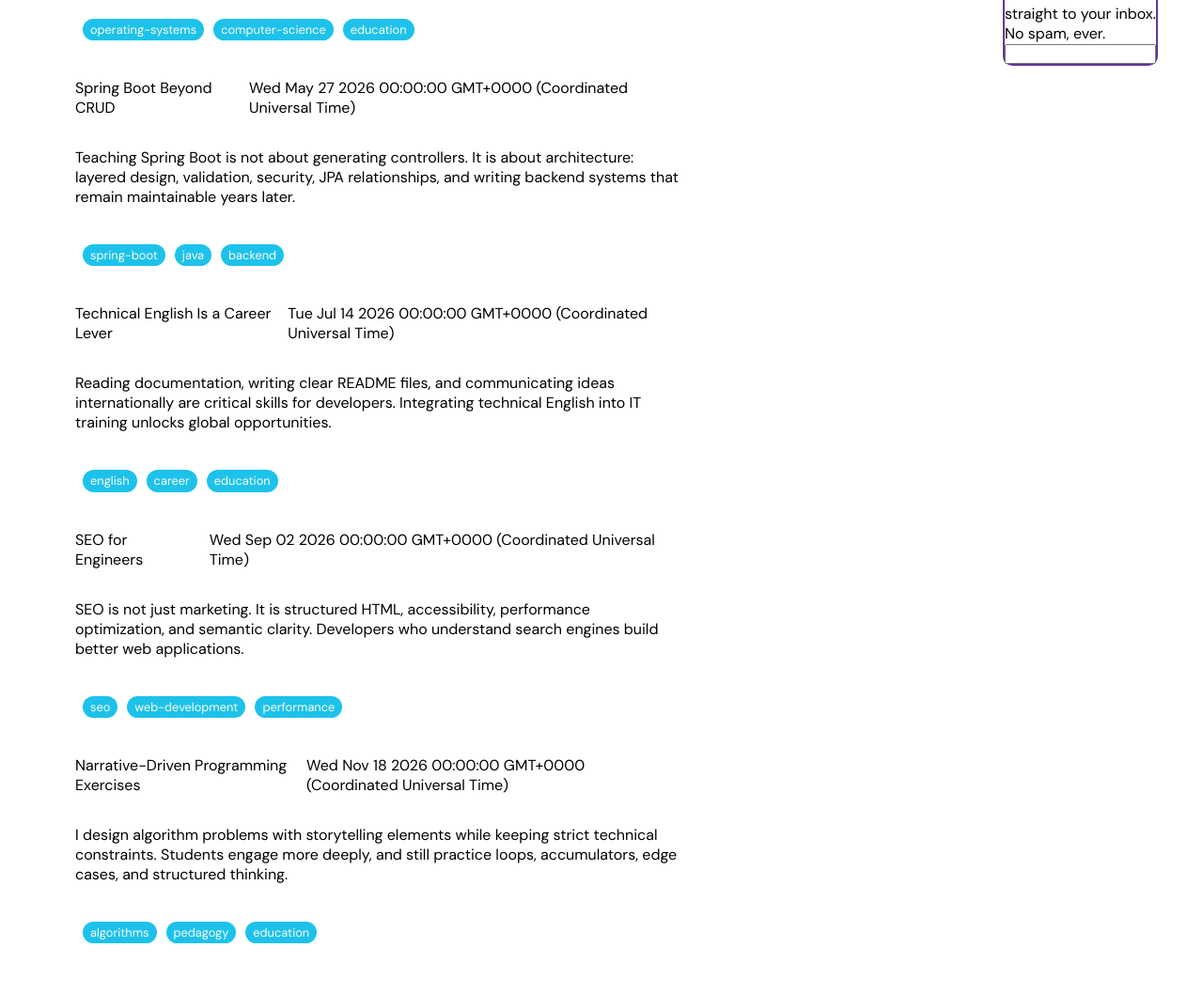
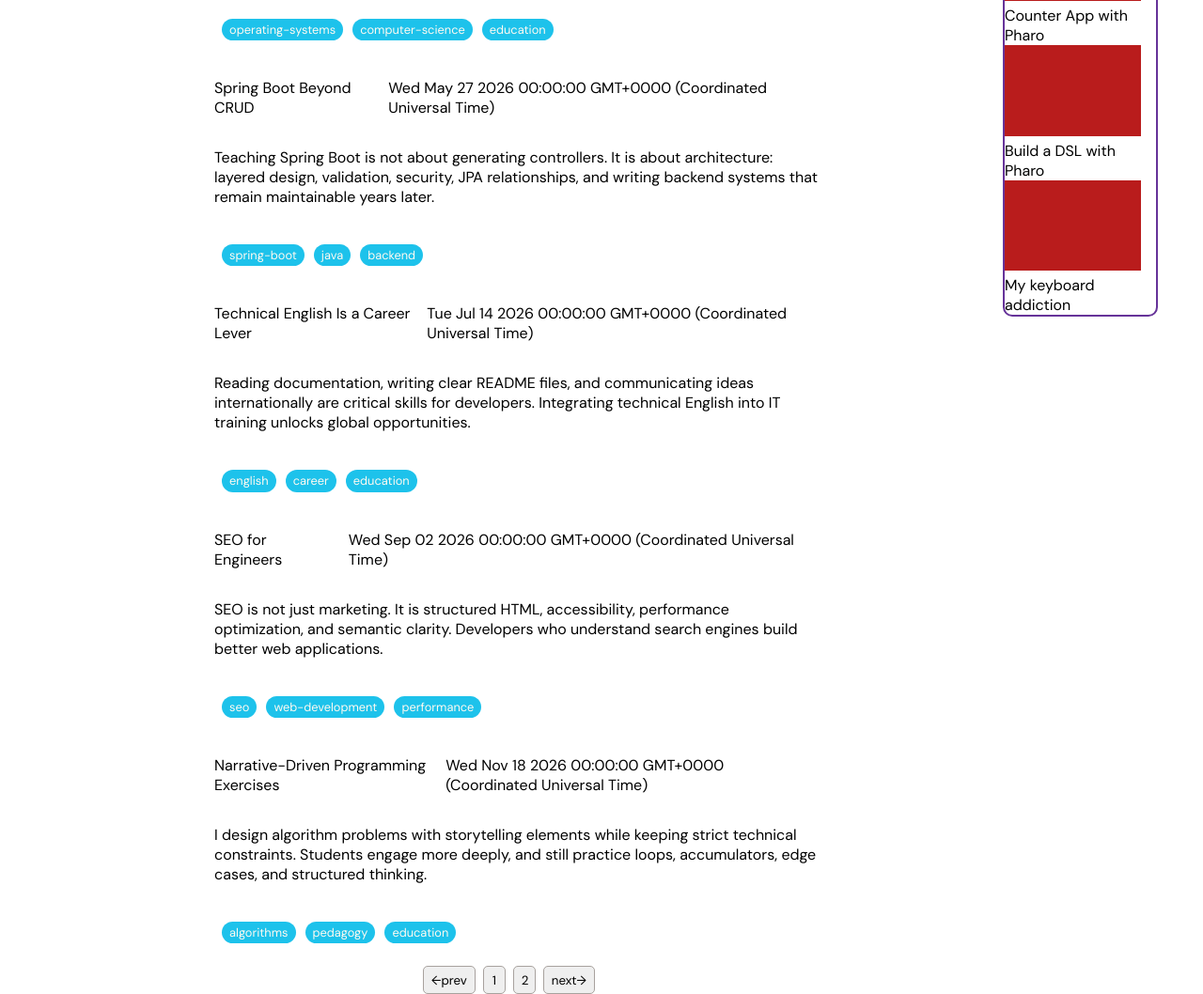
Before and after one commit to Adrien-ari/PROJET-Portfolio-MR-Toky-Fehizoro-Diamondra, a website with bundled scripts: page html/blog.html in a window 1280 px wide. Shown: the part 1434-2492 px from the top of the page at 94% size. Before the commit the page ends 2462 px from the top, so only its background shows below. Built offline with nearby package versions, Linux system fonts and the light colour scheme; grey boxes are pictures that could not be loaded; files whose address does not match are found by name.

Commit message:
Modifications blogs et autres.

```diff
--- a/css/blog.css
+++ b/css/blog.css
@@ -19,6 +19,42 @@
     gap: 2rem;
 }
 
+.blogPostsSection {
+    display: flex;
+    align-items: center;
+    justify-content: center;
+    flex-direction: column;
+}
+
+.buttonContainerBlogPosts {
+    display: flex;
+    align-items: center;
+    justify-content: space-between;
+    gap: 0.5rem;
+}
+
+.buttonContainerBlogPosts button{
+    padding-block: calc(var(--padding) / 3);
+    padding-inline: calc(var(--padding) / 2);
+    border:1px solid var(--color-text-light);
+    border-radius: calc(var(--border-radius) / 2);
+    cursor: pointer;
+    transition: border-color 100ms ease-in-out;
+}
+.buttonContainerBlogPosts button:hover {
+    color: var(--color-red);
+    border-color: var(--color-red);
+}
+.buttonContainerBlogPosts button:focus{
+    background-color: var(--color-red);
+    color: var(--color-text-white);
+}
+.numberedButtonBlog {
+    width: 1.5rem;
+    aspect-ratio: 3/2;
+    padding: 0;
+
+}
 .postContentContainerCommonClass {
     display: flex;
     align-items: center;
@@ -71,3 +107,13 @@
     border-radius: var(--border-radius);
     border: 2px solid rebeccapurple;
 }
+
+.commonClassVideo {
+    background-color: var(--color-red);
+    width: 90%;
+    aspect-ratio: 3/2;
+}
+
+.displayNothing {
+    display: none;
+}
--- a/css/general.css
+++ b/css/general.css
@@ -120,7 +120,7 @@ header {
   height: 40%;
   padding-block: calc(var(--padding) / 3);
   padding-inline: calc(var(--padding) / 2);
-  border-radius: var(--border-readius);
+  border-radius: var(--border-radius);
   border: none;
   color: var(--color-text-white);
 
--- a/js/blog.mjs
+++ b/js/blog.mjs
@@ -54,6 +54,58 @@ for (let index = 0; index < data.posts.length; index++) {
 }
 
 document
+  .querySelector(".blogPostsSection")
+  .appendChild(createElement("div", "buttonContainerBlogPosts", ""));
+let buttonValue = ["←prev", "next→"];
+
+for (let index = 0; index < buttonValue.length * 2; index++) {
+  if (index === 0) {
+    document
+      .querySelector(".buttonContainerBlogPosts")
+      .appendChild(
+        createElement("button", "prevButtonBlog", buttonValue[index]),
+      );
+  } else if (index === 3) {
+    document
+      .querySelector(".buttonContainerBlogPosts")
+      .appendChild(
+        createElement(
+          "button",
+          "nextButtonBlog",
+          buttonValue[buttonValue.length - 1],
+        ),
+      );
+  } else {
+    document
+      .querySelector(".buttonContainerBlogPosts")
+      .appendChild(createElement("button", "numberedButtonBlog", index));
+  }
+}
+
+let prevButtonBlog = document.querySelector('.prevButtonBlog');
+let nextButtonBlog = document.querySelector('.nextButtonBlog');
+prevButtonBlog.addEventListener('click',()=>{
+  for(let index = 0; index < data.posts.length - 5; index++) {
+      document.querySelector(`.postContentContainer${index}`).classList.remove('displayNothing');
+      document.querySelector(`.postContentContainer${index + 4}`)
+    .classList.add('displayNothing');
+    }
+
+})
+
+nextButtonBlog.addEventListener('click',()=>{
+  for (let index = 0; index < data.posts.length - 5; index++) {
+    document.querySelector(`.postContentContainer${index}`)
+    .classList.add('displayNothing');
+  }
+  for (let index = 0; index < data.posts.length - 5; index++) {
+    document.querySelector(`.postContentContainer${index + 4}`)
+    .classList.remove('displayNothing');
+  }
+})
+
+/* manomboka eto ny aside */
+document
   .querySelector(".blogAdditifContent")
   .appendChild(createElement("div", "archiveContainerBlog", ""));
 
@@ -90,10 +142,30 @@ document
   );
 document
   .querySelector(".newsletter")
+  .appendChild(createElement("input", `newsletterIncitationInput`, ""));
+
+document
+  .querySelector(".blogAdditifContent")
+  .appendChild(createElement("div", "videoYoutubeContainer", ""));
+document
+  .querySelector(".videoYoutubeContainer")
   .appendChild(
-    createElement(
-      "input",
-      `newsletterIncitationInput`,
-      ""
-    )
+    createElement("p", "videoYoutubePresent", "latest video from the channel"),
   );
+
+for (let index = 0; index < data.youtubeVideos.length; index++) {
+  document
+    .querySelector(".videoYoutubeContainer")
+    .appendChild(createElement("div", `videoInstance${index}`, ""));
+  document
+    .querySelector(`.videoInstance${index}`)
+    .appendChild(createElement("video", `video${index}`, ""));
+  document.querySelector(`.video${index}`).src =
+    `https://www.youtube.com/${data.youtubeVideos[index].id}`;
+  document
+    .querySelector(`.videoInstance${index}`)
+    .appendChild(
+      createElement("p", `videoTitle${index}`, data.youtubeVideos[index].title),
+    );
+  document.querySelector(`.video${index}`).classList.add("commonClassVideo");
+}
```
Also changed, not shown: html/blog.html (+0 -2 lines), html/index.html (+7 -0 lines), js/script.mjs (+51 -28 lines).
